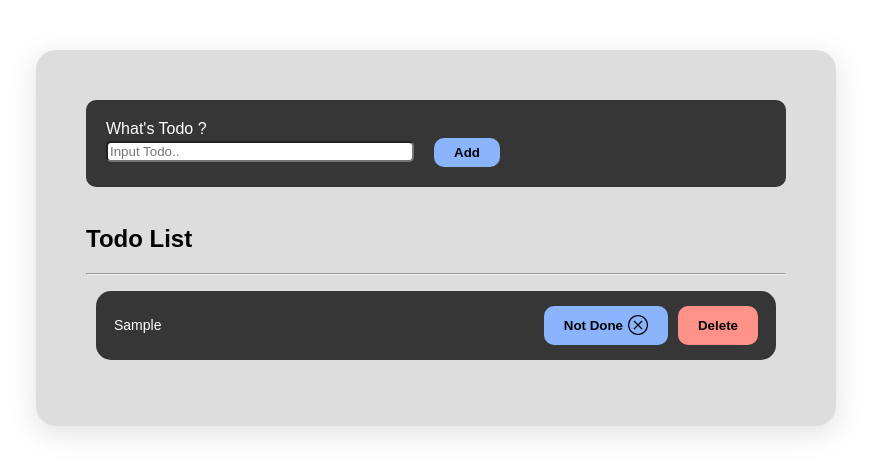
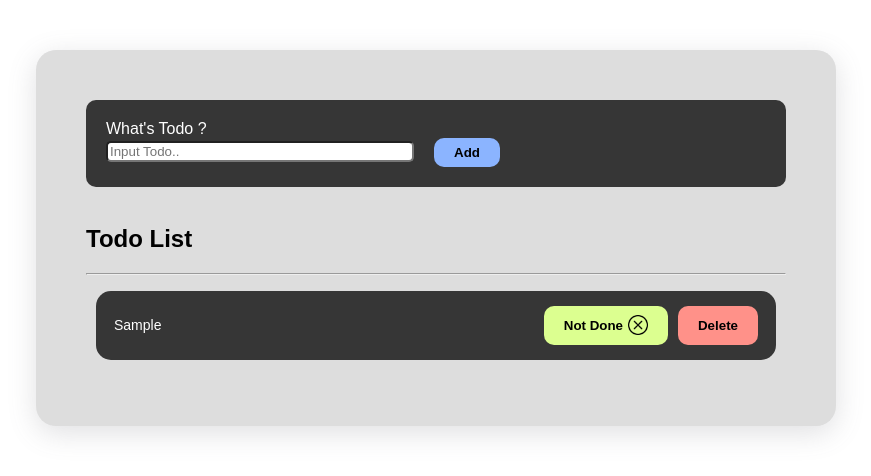
Before and after one commit to yusufsidik/react-todolist, a React (Create React App) app: page / in a window 1280 px wide. Both pictures are taken after typing "Sample" into the empty fields and a click on the button "Add". Shown: the top 476 px of the page, without its empty margins (204-1075 px from the left). Built offline with nearby package versions, Linux system fonts and the light colour scheme.

Commit message:
add toast library, change color button is-done

```diff
--- a/package.json
+++ b/package.json
@@ -8,6 +8,7 @@
     "@testing-library/user-event": "^13.5.0",
     "react": "^18.2.0",
     "react-dom": "^18.2.0",
+    "react-hot-toast": "^2.4.0",
     "react-router-dom": "^6.9.0",
     "react-scripts": "5.0.1",
     "web-vitals": "^2.1.4"
--- a/src/App.js
+++ b/src/App.js
@@ -1,9 +1,10 @@
 import Todo from "./components/Todo/Todo";
-
+import { Toaster } from 'react-hot-toast'
 function App() {
   return (
     <div className="App">
       <Todo />
+      <Toaster/>
     </div>
   );
 }
--- a/src/components/Todo/Todo.js
+++ b/src/components/Todo/Todo.js
@@ -2,6 +2,7 @@ import "./css/Todo.css";
 import TodoItems from "./TodoItems";
 import TodoForm from "./TodoForm";
 import { useState } from "react";
+import toast from 'react-hot-toast';
 export default function Todo() {
   const [todos, setTodos] = useState([]);
 
@@ -13,13 +14,16 @@ export default function Todo() {
 
   const todoIsDone = (index, val) => {
     const newTodos = todos;
-
+    let pesan = '';
     if (val === "belum") {
       newTodos[index].isDone = "sudah";
+      pesan = 'Sudah dikerjakan';
     } else if (val === "sudah") {
       newTodos[index].isDone = "belum";
+      pesan = 'Belum dikerjakan';
     }
     setTodos(newTodos);
+    toast.success(pesan);
   };
 
   return (
--- a/src/components/Todo/TodoForm.js
+++ b/src/components/Todo/TodoForm.js
@@ -1,6 +1,6 @@
 import "./css/TodoForm.css";
 import { useState } from "react";
-
+import toast from 'react-hot-toast';
 export default function TodoForm(props) {
   const [todoInput, setTodoInput] = useState("");
 
@@ -16,6 +16,7 @@ export default function TodoForm(props) {
       title: todoInput,
     });
     setTodoInput("");
+    toast.success("Sukses DItambahkan !");
   };
 
   return (
--- a/src/components/Todo/TodoItems.js
+++ b/src/components/Todo/TodoItems.js
@@ -31,13 +31,13 @@ export default function TodoItem(props) {
           </h2>
           <div className="todo-items__button">
             <button
-              className="button button-done"
+              className={"button button-done " + checkCssIsDone().class}
               onClick={() => {
                 isDoneHandler(props.index, done);
                 setDone((prev) => (prev === "belum" ? "sudah" : "belum"));
               }}
             >
-              <div>{checkCssIsDone().title}</div>  <img src={"img/" + checkCssIsDone().img} className={checkCssIsDone().class} />
+              <div>{checkCssIsDone().title}</div>  <img src={"img/" + checkCssIsDone().img} className="icon-isdone" />
             </button>
             <button className="button button-delete">Delete</button>
           </div>
--- a/src/components/Todo/css/TodoItems.css
+++ b/src/components/Todo/css/TodoItems.css
@@ -25,7 +25,6 @@
 .todo-items__button .button {
   border-radius: 10px;
   padding: 0 20px;
-  color: #000;
   font-weight: bold;
   border: none;
   cursor: pointer;
@@ -36,7 +35,6 @@
 }
 
 .todo-items__button .button-done {
-  background-color: #8bb4ff;
   display: flex;
   align-items: center;
   gap: 5px;
@@ -46,9 +44,18 @@
   background-color: #ff9189;
 }
 
-.check,
-.uncheck {
+.icon-isdone {
   width: 20px;
   height: 20px;
   color: #fff;
 }
+
+.check {
+  background-color: #8bb4ff;
+  color: #000;
+}
+
+.uncheck {
+  background-color: #dcff90;
+  color: #000;
+}
```
Also changed, not shown: 1 other file (tests, documents, lock files or other folders).
